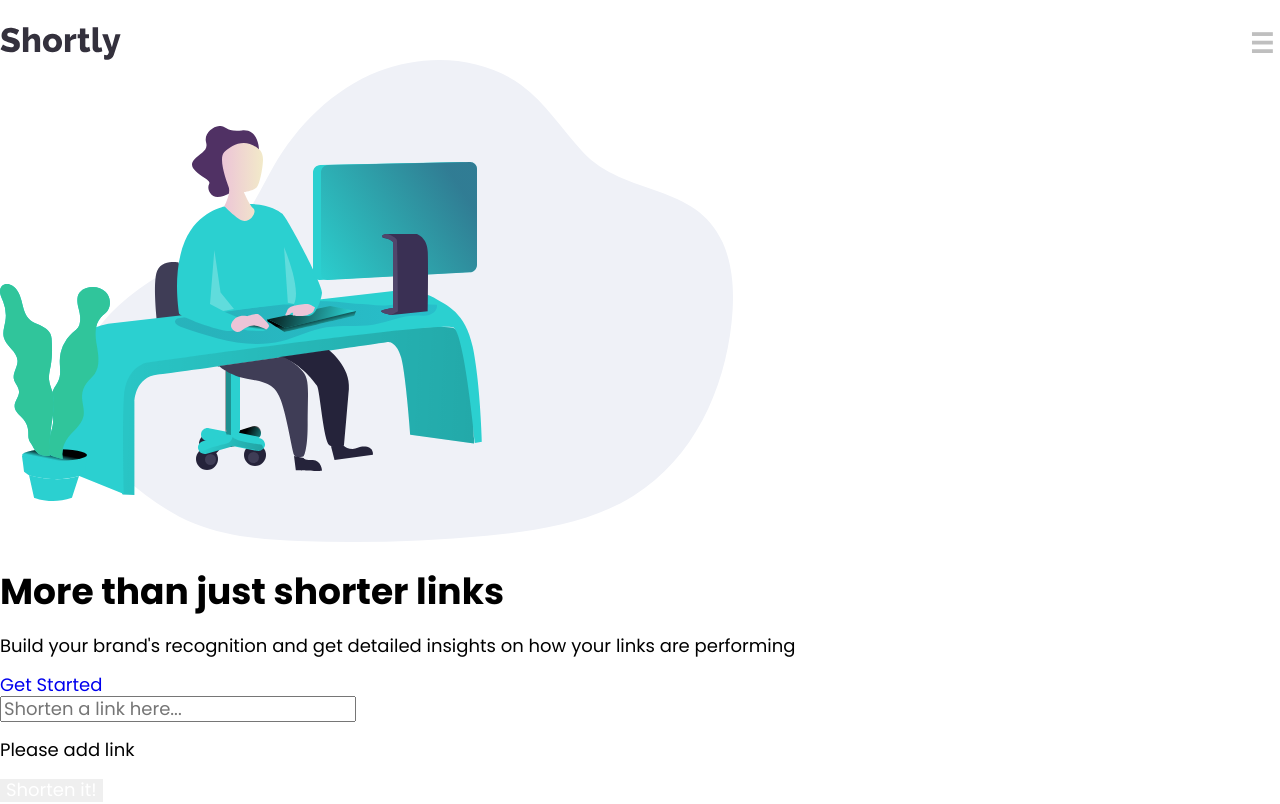
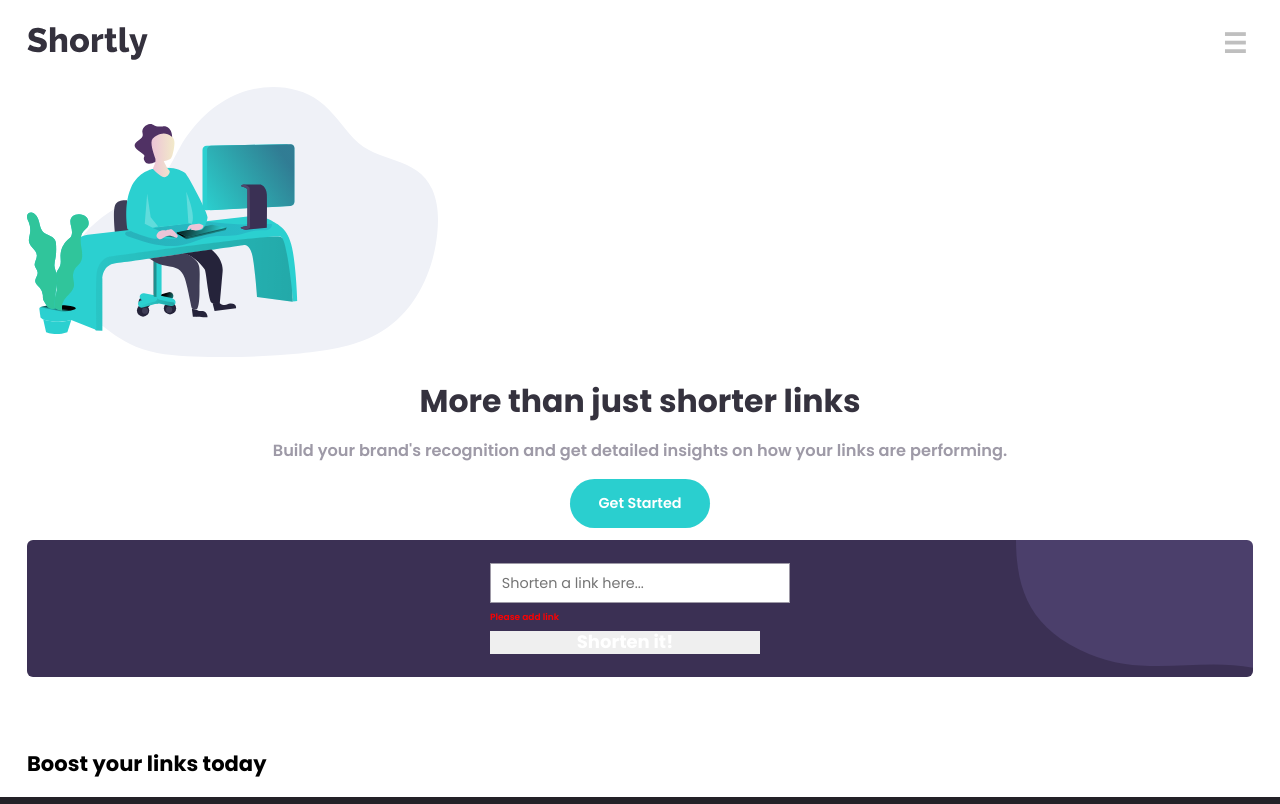
Before and after one commit to EmekeN/Url-shortening-api, a React (Vite) app: page / in a window 1280 px wide. Shown: the top 804 px of the page. Built offline with nearby package versions, Linux system fonts and the light colour scheme.

Commit message:
css improvements to base and main content

```diff
--- a/src/assets/styles/mixins.scss
+++ b/src/assets/styles/mixins.scss
@@ -12,3 +12,14 @@
     padding: 1em 2em;
     background-color: $color;
 }
+
+@mixin card($border-radius, $color) {
+    background-color: $color;
+    border-radius: $border-radius;
+    width: 100%;
+    height: 100%;
+    display: flex;
+    flex-direction: column;
+    justify-content: center;
+    align-items: center;
+}
--- a/src/base.scss
+++ b/src/base.scss
@@ -14,8 +14,14 @@ html {
   box-sizing: inherit;
 }
 
+section {
+  display: grid;
+  // place-items: center;
+}
+
 a {
   text-decoration: none;
+  font-weight: 600;
   @include mixins.hover-transition();
 }
 
@@ -29,6 +35,22 @@ button {
   border: 0;
 }
 
+h1 {
+  font-weight: 700;
+}
+
+p {
+  font-weight: 600;
+}
+
+ul {
+  list-style-type: none;
+}
+
+section {
+  padding: 1.5rem 1.5rem 0 1.5rem;
+}
+
 .visually-hidden {
   position: absolute !important;
   height: 1px;
--- a/src/components/Header/Header.js
+++ b/src/components/Header/Header.js
@@ -12,12 +12,12 @@ const Header = () => {
     }
 
     return (
+        <section>
             <header role="banner" className="Header">
                 <img src={logo} alt="Shortly URL shortnening" className="logo"/>
                 <nav role="navigation">
                     <button className="menu-toggle" onClick={handleMenuChange} >&#9776;</button>
                     {menuVisible &&
-
                         <div className="menu">
                             <ul>
                                 <li><a href="/features" className="menu-item">Features</a></li>
@@ -31,6 +31,7 @@ const Header = () => {
                     }
                 </nav>
             </header>
+        </section>
     )
 }
 
--- a/src/components/Header/Header.scss
+++ b/src/components/Header/Header.scss
@@ -5,7 +5,6 @@
   display: flex;
   justify-content: space-between;
   align-items: center;
-  padding-top: 1.5em;
 
   .menu-toggle {
     font-size: 1.5em;
--- a/src/components/Main/Main.js
+++ b/src/components/Main/Main.js
@@ -48,7 +48,7 @@ const Main = (props) => {
             <h1>More than just shorter links</h1>
             <p>
               Build your brand's recognition and get detailed insights on how
-              your links are performing
+              your links are performing.
             </p>
             <a href="#" className="button-button">
               Get Started
@@ -57,9 +57,11 @@ const Main = (props) => {
         </div>
       </section>
       <section>
-        <div className="card">
+        <div className="control card">
           <form onSubmit={handleAddShortURL}>
-            <label className="visually-hidden" htmlFor="link-shorten">Shorten a link here</label>
+            <label className="visually-hidden" htmlFor="link-shorten">
+              Shorten a link here
+            </label>
             <input
               type="text"
               placeholder="Shorten a link here..."
@@ -72,8 +74,12 @@ const Main = (props) => {
               id="link-shorten"
               required
             />
-            {hasError && <p>{hasError}</p>}
-            <button className="shorten" onClick={handleAddShortURL} type="submit">
+            {hasError && <p className="error">{hasError}</p>}
+            <button
+              className="shorten"
+              onClick={handleAddShortURL}
+              type="submit"
+            >
               Shorten it!
             </button>
           </form>
@@ -92,9 +98,7 @@ const Main = (props) => {
           })}
       </section>
 
-      <section>
-
-      </section>
+      <section></section>
       <section>
         <div>
           <h3>Boost your links today</h3>
--- a/src/components/Main/Main.scss
+++ b/src/components/Main/Main.scss
@@ -0,0 +1,71 @@
+@use "../../assets/styles/vars.scss";
+@use "../../assets/styles/mixins.scss";
+
+.Main {
+  overflow-x: hidden;
+
+  .above-fold {
+    img {
+      width: 30rem;
+      height: 15rem;
+      object-fit: contain;
+      object-position: left;
+    }
+
+    .info {
+      text-align: center;
+      h1 {
+        color: vars.$dark-blue;
+        font-size: 1.75rem;
+      }
+
+      p {
+        color: vars.$grayish-violet;
+        font-weight: 600;
+        font-size: 0.9rem;
+        line-height: 1.3;
+        margin-bottom: 1.75rem;
+      }
+
+      .button-button {
+        @include mixins.button(vars.$border-radius-circle, vars.$cyan);
+        color: white;
+        font-size: 0.8rem;
+        font-weight: 600;
+      }
+    }
+  }
+
+  .card {
+    @include mixins.card(vars.$border-radius-rounded, vars.$dark-violet);
+  }
+
+  .control {
+    background-image: url("./../../assets/images/bg-shorten-mobile.svg");
+    background-repeat: no-repeat;
+    background-position: top right;
+
+    form {
+        padding: 1.25rem 0;
+        input {
+            border: 1px solid vars.$grayish-violet;
+            font-size: 0.8rem;
+            width: 300px;
+            padding: 0.6rem;
+
+        }
+
+        .error {
+            color : red;
+            font-size: .5rem;
+        }
+
+        button {
+            width: 90%;
+            font-weight: 700;
+        }
+
+    }
+
+  }
+}
--- a/src/hooks/useSessionStorage.js
+++ b/src/hooks/useSessionStorage.js
@@ -18,10 +18,9 @@ export const useSessionStorage = (key, defaultValue) => {
 
   const setValue = (value) => {
     try {
-      const valueToStore =
-        value instanceof Function ? value(sessionStorageVal) : value;
+      const valueToStore = value instanceof Function ? value(sessionStorageVal) : value;
 
-      //prevent submitting duplicate values?
+      /** @todo prevent submitting duplicate values? */
       setSessionStorageVal(valueToStore);
     } catch (err) {
       console.error(err);
```
Also changed, not shown: 1 other file (tests, documents, lock files or other folders). Lines whose indentation alone changed are shown as unchanged.
